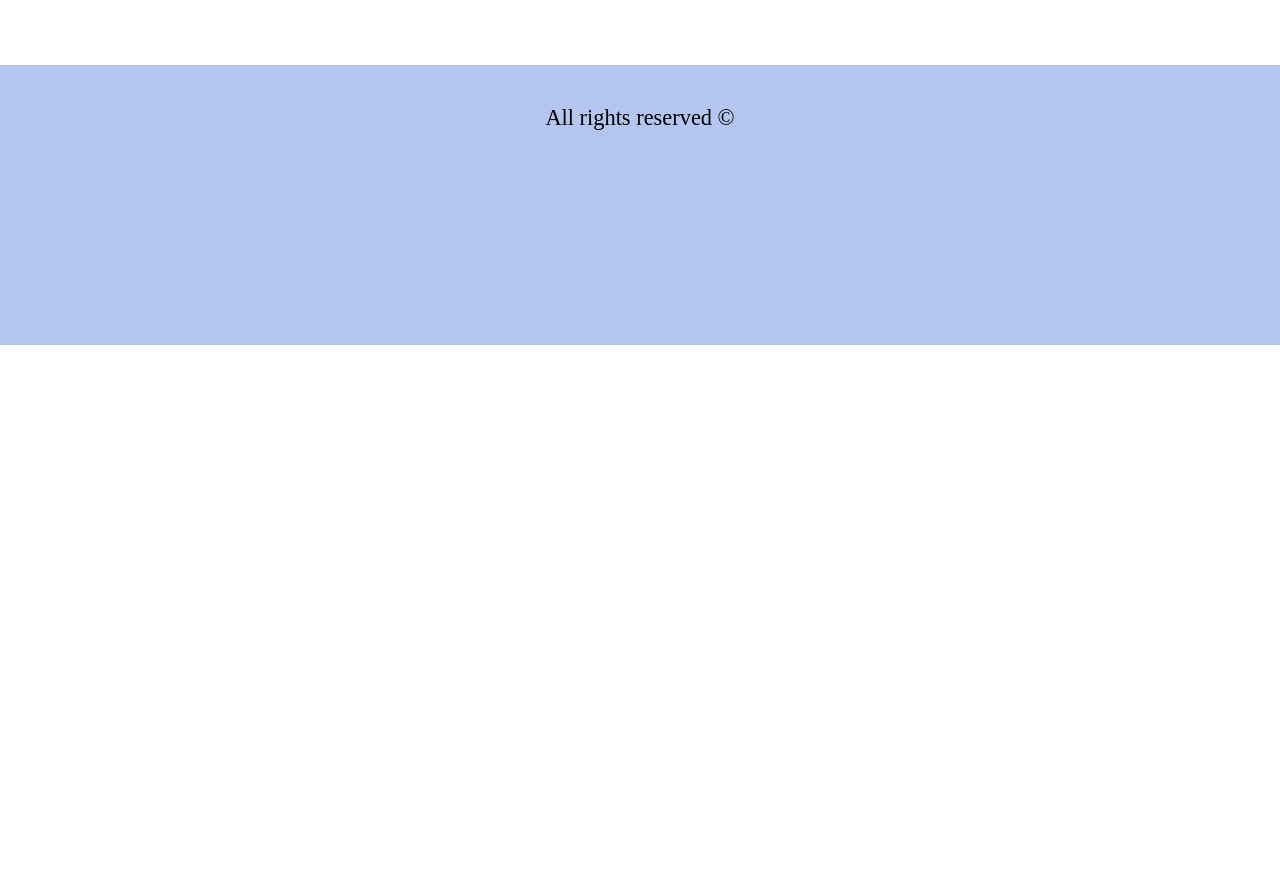
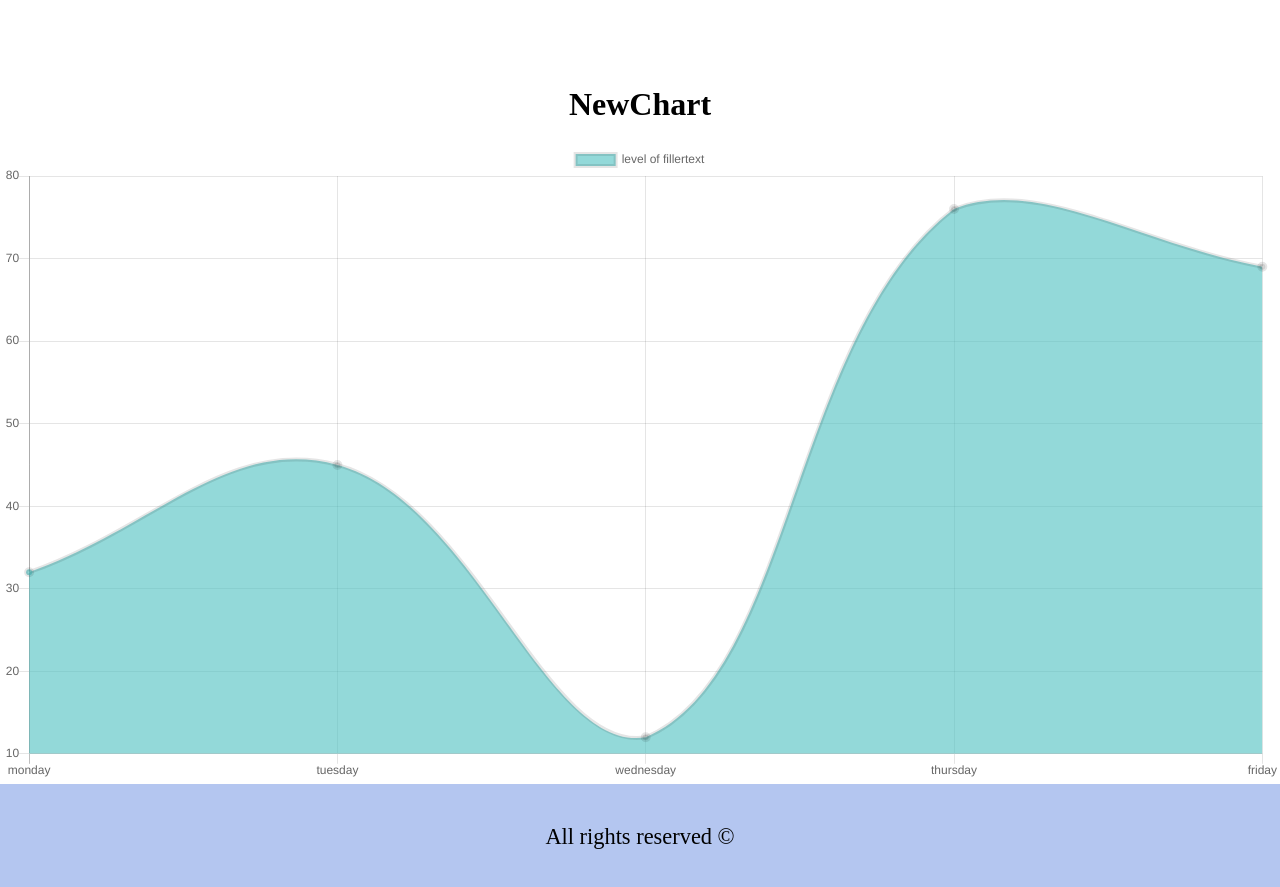
Before and after one commit to tlanclos15/personal-budget-react, a React (Create React App) app: page / in a window 1280 px wide. Shown: the part 657-1544 px from the top of the page. Before the commit the page ends 1002 px from the top, so only its background shows below. Built offline with nearby package versions, Linux system fonts and the light colour scheme.

Commit message:
FINALLY GOT A FUNCTIONAL CHART

```diff
--- a/src/App.js
+++ b/src/App.js
@@ -1,7 +1,8 @@
 import React from 'react';
-import logo from './logo.svg';
+//import logo from './logo.svg';
 import './App.css';
 //import './index.css';
+
 
 import {
   BrowserRouter as Router,
@@ -16,8 +17,12 @@ import Footer from './Footer/Footer'
 import AboutPage from './AboutPage/AboutPage';
 import LoginPage from './LoginPage/LoginPage';
 import SignUpPage from './SignUpPage/SignUpPage';
+import Component from './Component/Chart';
 
-function App() {
+function App(props) {
+
+
+
   return (
     <Router>
       <Menu/>
@@ -41,9 +46,15 @@ function App() {
           </Route>
         </Switch>
       </div>
+      <Component/>
       <Footer/>
     </Router>
   );
 }
 
+
+
+
+
+
 export default App;
--- /dev/null
+++ b/src/Component/Chart.js
@@ -0,0 +1,36 @@
+import React, { useState, useEffect } from 'react';
+import {Line} from 'react-chartjs-2';
+
+const NewChart = () => {
+    const [chartData, setChartData] = useState({})
+
+    const chart = () => {
+        setChartData({
+            labels: ['monday', 'tuesday', 'wednesday', 'thursday', 'friday'],
+            datasets: [
+                {
+                    label: 'level of fillertext',
+                    data: [32, 45, 12, 76, 69],
+                    backgroundColor: [
+                        'rgba(75, 192, 192, 0.6)'
+                    ],
+                    borderWidth: 4
+                }
+            ]
+        })
+    }
+
+    useEffect(() => {
+        chart()
+    }, [])
+    return(
+        <div className="App">
+            <h1>NewChart</h1>
+            <div>
+                <Line data={chartData}/>
+            </div>
+        </div>
+    )
+}
+
+export default NewChart;
```
